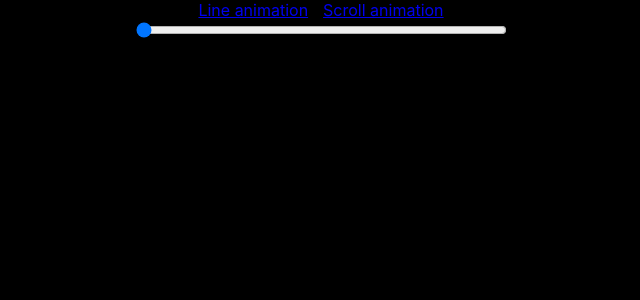
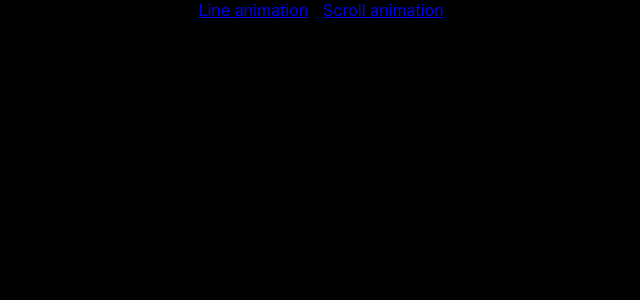
Before and after one commit to NikitoriusMinsk/animejs-animations, a React (Create React App) app: page /scroll in a window 1280 px wide. Shown: the top 300 px of the page, without its empty margins (319-959 px from the left). Built offline with nearby package versions, Linux system fonts and the light colour scheme.

Commit message:
input delete

```diff
--- a/src/components/scrollAnim/scrollAnim.js
+++ b/src/components/scrollAnim/scrollAnim.js
@@ -3,20 +3,6 @@ import anime from 'animejs/lib/anime.es.js';
 import "./scrollAnim.css";
 
 function ScrollAnimation(props){
-
-
-    function handleInput(e){
-        animation.seek(animation.duration*(e.target.value/100));
-        let path = anime.path('#animPath');
-        let animation = anime({
-            targets: ".square",
-            opacity:["0%","100%"],
-            translateX: path('x'),
-            translateY: path('y'),
-            autoplay: false,
-            easing: 'easeInOutSine'
-        })
-    }
 
     function handleScroll(){
         if(window.pageYOffset>100) return;
@@ -47,7 +33,6 @@ function ScrollAnimation(props){
                     <path id="animPath" d="M 0 500 C 200 400 200 250 200 50 " stroke="none" fill="none" />
                 </svg>
             </div>
-            <input onChange={handleInput} type="range" defaultValue="0" />
         </div>
     )
 }
```
